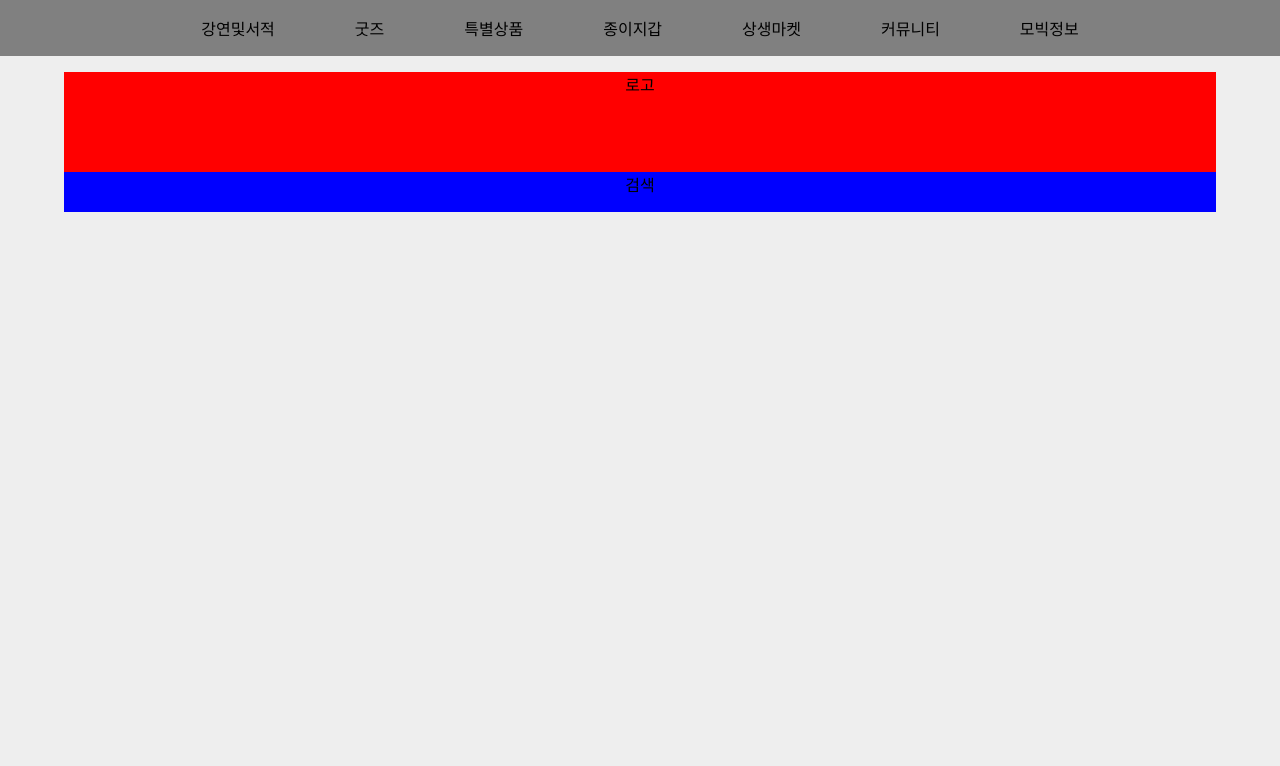
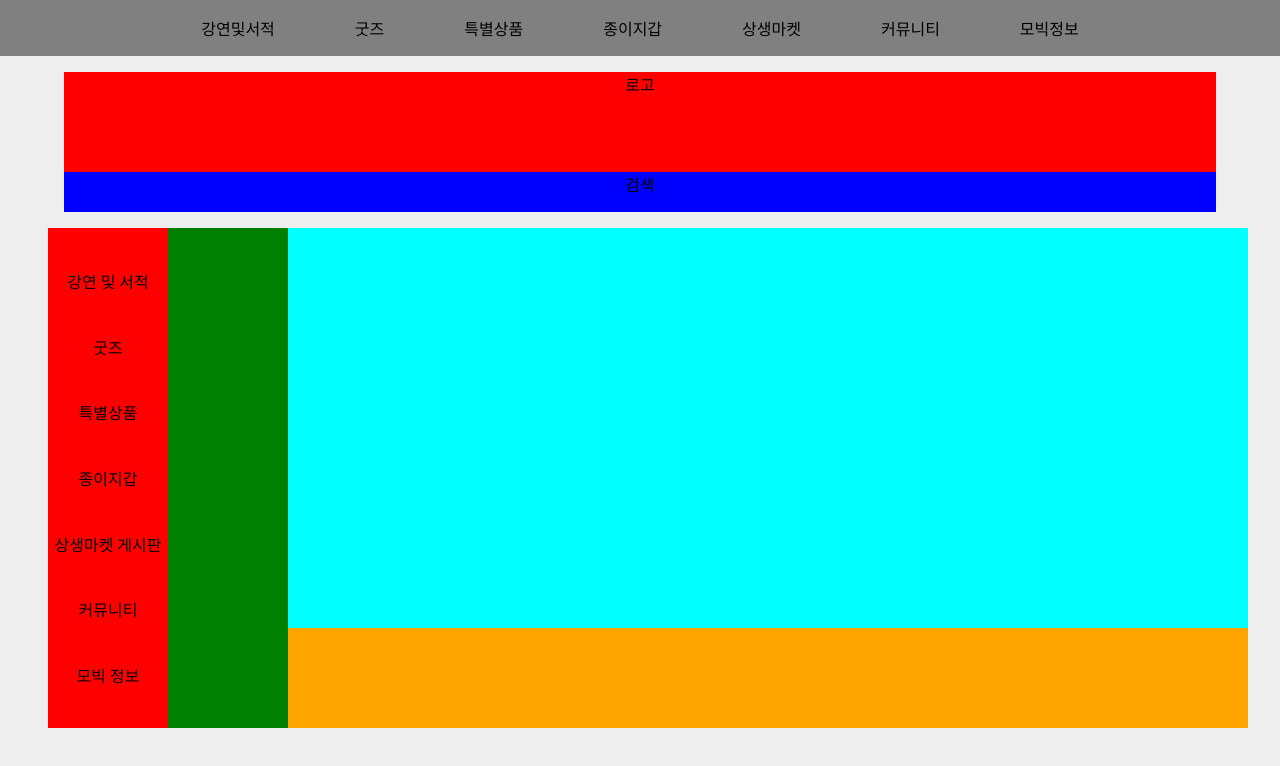
Before and after one commit to choonsimDev/MobickStation, a Next.js app: page / in a window 1280 px wide. Shown: the top 766 px of the page. Built offline with nearby package versions, Linux system fonts and the light colour scheme; a web font is replaced by a local one.

Commit message:
Add Banner.js

```diff
--- /dev/null
+++ b/components/Banner.js
@@ -0,0 +1,127 @@
+import styled from "styled-components";
+import React, { useState } from "react";
+
+const StyledBanner = styled.div`
+  display: flex;
+  flex-direction: row;
+  justify-content: center;
+  align-items: center;
+  background-color: gray;
+  text-align: center;
+  width: 1200px;
+  height: 500px;
+`;
+
+const MainCategory = styled.div`
+  width: 10%;
+  height: 100%;
+  display: flex;
+  flex-direction: column;
+  justify-content: space-around;
+  align-items: center;
+  padding: 20px 0;
+  background-color: red;
+`;
+
+const MainCategoryItem = styled.div`
+  margin: 5px 0;
+  text-align: left;
+`;
+
+const DetailCategory = styled.div`
+  background-color: green;
+  width: 10%;
+  height: 100%;
+`;
+
+const DetailCategoryItem = styled.div`
+  margin-top: 20px;
+  margin-left: 20px;
+  text-align: left;
+`;
+
+const MainBanner = styled.div`
+  background-color: blue;
+  width: 80%;
+  height: 100%;
+`;
+
+const MainBannerImgBox = styled.div`
+  height: 80%;
+  background-color: aqua;
+`;
+const MainBannerImgButton = styled.div`
+  height: 20%;
+  background-color: orange;
+`;
+
+const detailCategories = {
+  "강연 및 서적": [
+    "강연",
+    "회랑학파 강의",
+    "오태민 칼럼",
+    "오독클 추천 책",
+    "인터넷 강의",
+  ],
+  "굿즈 ": [
+    "퍼즐",
+    "장난감/인형",
+    "타로카드",
+    "겜블",
+    "포커/바카라",
+    "브라만의 눈물",
+    "웹툰",
+  ],
+  "특별상품 ": ["에어드랍 지갑", "비트맥시 에디션", "모빅 빌런즈"],
+  "종이지갑 ": ["주성원", "알약", "오프라인 판매점"],
+  "상생마켓 게시판": [
+    "식료품",
+    "가전제품",
+    "패션",
+    "전자기기",
+    "카페",
+    "종합쇼핑몰",
+    "오프라인매장",
+  ],
+  "커뮤니티 ": [
+    "모빅당근",
+    "춘심 OTC",
+    "모빅회관",
+    "위조검증",
+    "공지사항",
+    "모빅회관",
+    "이벤트",
+    "리뷰",
+  ],
+  "모빅 정보": ["춘심 퀀트", "지갑 설명", "모빅 앱"],
+};
+
+export default function Banner() {
+  const [selectedCategory, setSelectedCategory] = useState(null);
+
+  return (
+    <StyledBanner>
+      <MainCategory>
+        {Object.keys(detailCategories).map((category) => (
+          <MainCategoryItem
+            key={category}
+            onMouseEnter={() => setSelectedCategory(category)}
+            onMouseLeave={() => setSelectedCategory(null)}
+          >
+            {category}
+          </MainCategoryItem>
+        ))}
+      </MainCategory>
+      <DetailCategory>
+        {selectedCategory &&
+          detailCategories[selectedCategory].map((item) => (
+            <DetailCategoryItem key={item}>{item}</DetailCategoryItem>
+          ))}
+      </DetailCategory>
+      <MainBanner>
+        <MainBannerImgBox></MainBannerImgBox>
+        <MainBannerImgButton></MainBannerImgButton>
+      </MainBanner>
+    </StyledBanner>
+  );
+}
--- a/components/LogoAndSearch.js
+++ b/components/LogoAndSearch.js
@@ -1,4 +1,4 @@
-import Styled from 'styled-components';
+import Styled from "styled-components";
 
 const StyledDiv = Styled.div`
     display: flex;
--- a/package.json
+++ b/package.json
@@ -10,6 +10,7 @@
   },
   "dependencies": {
     "babel-plugin-styled-components": "^2.1.4",
+    "latest": "^0.2.0",
     "next": "14.1.0",
     "react": "^18",
     "react-dom": "^18",
--- a/pages/index.js
+++ b/pages/index.js
@@ -4,13 +4,13 @@ import styled from "styled-components";
 
 import Header from "@/components/Header";
 import LogoAndSearch from "@/components/LogoAndSearch";
+import Banner from "@/components/Banner";
 
 const StyledDiv = styled.div`
-display: flex;
-justify-content: center;
-align-items: center;
+  display: flex;
+  justify-content: center;
+  align-items: center;
 `;
-
 
 export default function Home() {
   return (
@@ -24,6 +24,7 @@ export default function Home() {
       <Header />
       <Center>
         <LogoAndSearch />
+        <Banner />
       </Center>
     </>
   );
```
Also changed, not shown: 1 other file (tests, documents, lock files or other folders). Lines whose indentation alone changed are shown as unchanged.
